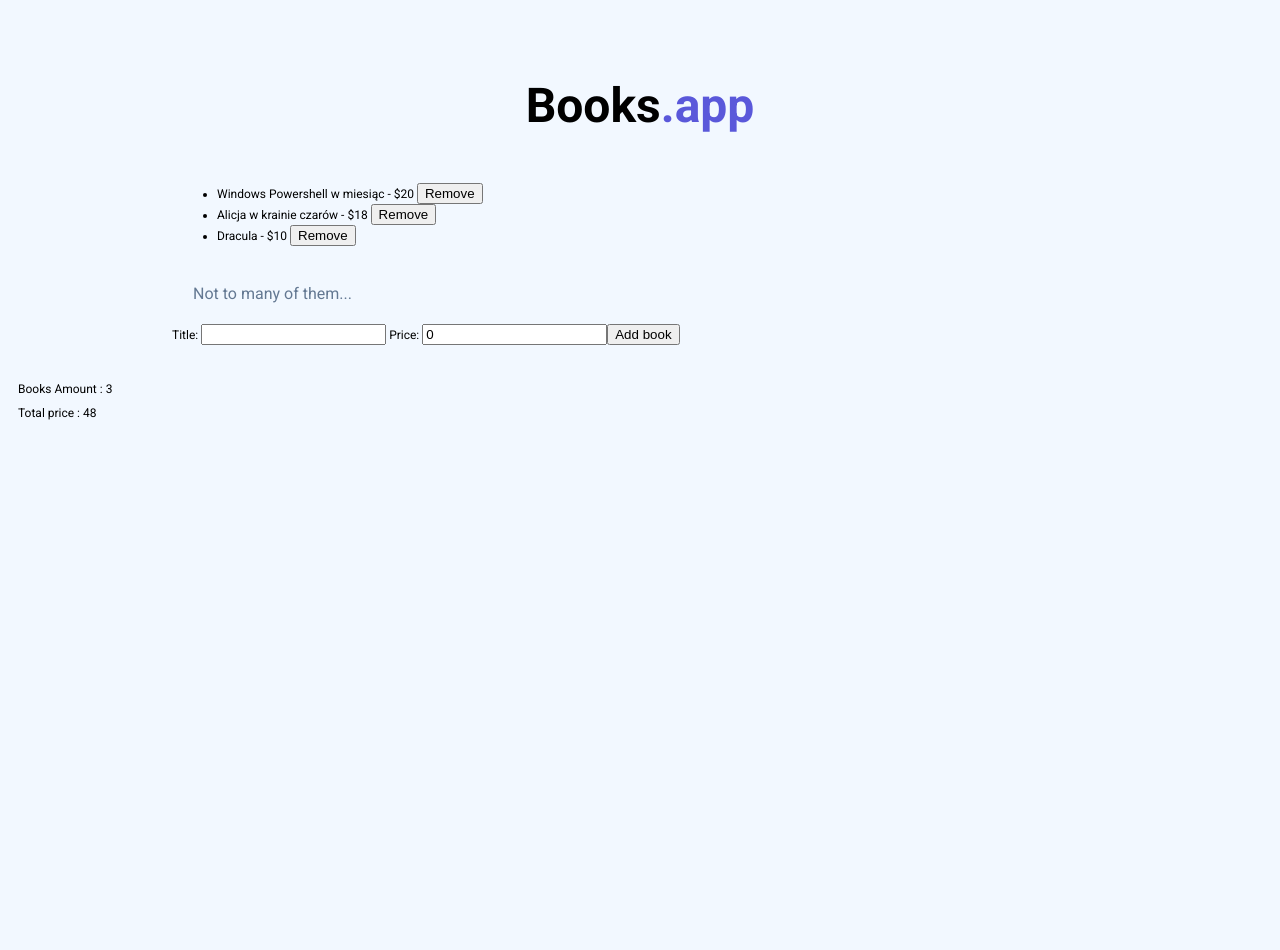
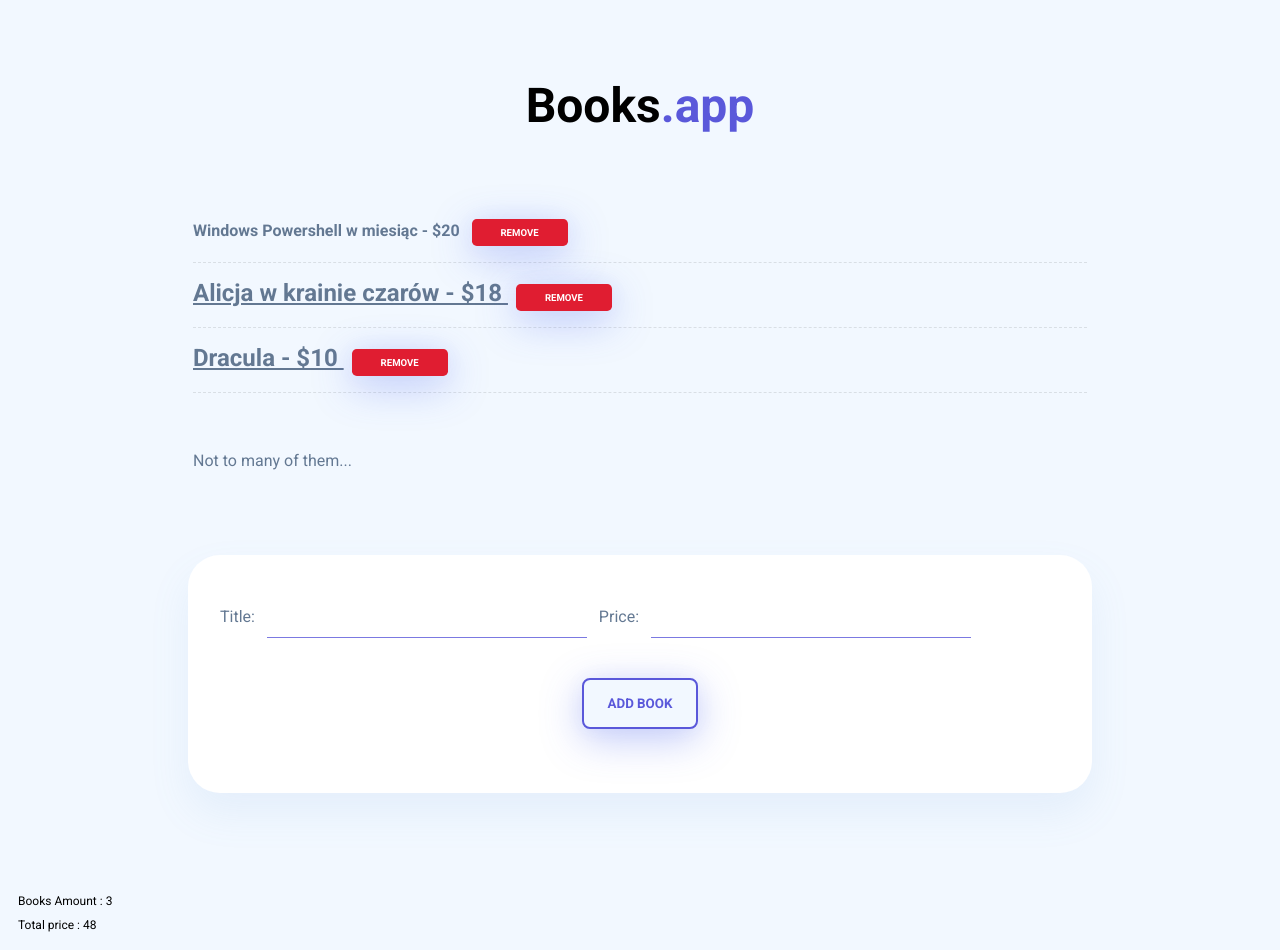
Before and after one commit to Kotiz/Books_course, a Vue app: page / in a window 1280 px wide. Before the commit the page ends 800 px from the top, so only its background shows below. Built offline with nearby package versions, Linux system fonts and the light colour scheme.

Commit message:
Następny etap zrobiony czyli stylowanie

```diff
--- a/src/App.vue
+++ b/src/App.vue
@@ -2,9 +2,10 @@
 import BooksList from './components/BooksList.vue'
 import BooksLengthMsg from './components/BooksLengthMsg.vue'
 import booksSummary from './components/BookSummary.vue'
+import BookForm from './components/BookForm.vue'
 // import booksItem from './components/BooksItems.vue'
 export default {
-  components: { BooksList, BooksLengthMsg, booksSummary },
+  components: { BooksList, BooksLengthMsg, booksSummary, BookForm },
   name: 'App',
   data: () => ({
     books: [
@@ -20,13 +21,12 @@ export default {
         title: 'Dracula',
         price: 10
       }
-    ],
-    form: {
-      title: '',
-      price: 0
-    }
+    ]
   }),
   methods: {
+    addBook (book) {
+      this.books.push({ ...book })
+    },
     removeBook (index) {
       this.books.splice(index, 1)
       console.log('delete', index)
@@ -50,17 +50,7 @@ export default {
     </header>
     <books-list @remove="removeBook" :books="books" />
     <books-length-msg :books="books"/>
-    <form @submit.prevent="handleSubmit">
-      <label>
-        Title:
-        <input v-model="form.title" type="text" name="title">
-      </label>
-      <label>
-        Price:
-        <input v-model="form.price" type="number" name="price">
-      </label>
-      <button type="submit">Add book</button>
-    </form>
+    <book-form @add="addBook"/>
   </div>
   <books-summary :books="books" />
 </template>
--- a/src/components/BookForm.vue
+++ b/src/components/BookForm.vue
@@ -4,7 +4,7 @@ export default {
   data: () => ({
     form: {
       title: '',
-      price: 0
+      price: null
     }
   }),
   methods: {
@@ -24,13 +24,13 @@ export default {
       </label>
       <label>
         Price:
-        <input v-model="form.price" type="number" name="price">
+        <input v-model="form.price" type="number" name="price" class="form__input">
       </label>
       <button class="form__btn">Add book</button>
     </form>
 </template>
 <style lang="scss">
-    .form {
+.form {
       border-radius: 2rem;
       margin: 4rem 1rem;
       box-shadow: 0 20px 40px 0 rgba(107,154,212,.1);
@@ -40,7 +40,6 @@ export default {
       overflow: hidden;
       font-size: 1rem;
       color: #637892;
-
       &__input {
         background: none;
         border: none;
@@ -57,7 +56,6 @@ export default {
         transition: .2s;
         font-size: 1rem;
       }
-
       &__btn {
         padding: 1rem 1.5rem;
         border: none;
@@ -77,4 +75,4 @@ export default {
         border-radius: 0.5rem;
       }
     }
-    </style>
+</style>
--- a/src/components/BooksList.vue
+++ b/src/components/BooksList.vue
@@ -15,11 +15,50 @@ export default {
 </script>
 <template>
   <div>
-    <ul>
-      <li :key="index" v-for="(book, index) in books">
+    <ul class="books-list">
+      <li class="books-list__item" :class="book.price < 20 && 'books-list__item--promotion' " :key="index" v-for="(book, index) in books">
         {{ book.title }} - ${{ book.price }}
-        <button @click="$emit('remove', index)">Remove</button>
+        <button class="books-list__btn" @click="$emit('remove', index)">Remove</button>
       </li>
     </ul>
   </div>
 </template>
+<style lang="scss">
+  .books-list {
+    font-size: 1rem;
+    list-style-type: none;
+    margin: 1rem 0;
+    padding: 1rem;
+    color: #637892;
+    font-weight: 700;
+      &__item {
+      padding: 1rem 0;
+      border-bottom: .0625rem dashed rgba(0,0,0,.1);
+    }
+      &__btn {
+      color: #fff;
+      box-shadow: 0 10px 40px 0 rgba(76,104,239,.35), 0 0 20px 0 rgba(76,104,239,.05);
+      border-radius: .3rem;
+      border: none;
+      font-family: inherit;
+      text-transform: uppercase;
+      font-weight: 700;
+      min-width: 6rem;
+      text-align: center;
+      cursor: pointer;
+      transition: .2s;
+      background: #e01d31;
+      color: #fff;
+      padding: .5rem 1rem;
+      font-size: .6rem;
+      margin: 0 .5rem;
+      &:hover {
+      box-shadow: 0 20px 40px 0 rgba(76,104,239,.35);
+      }
+    }
+  }
+  .books-list__item--promotion {
+    font-size: 1.5rem;
+    text-decoration: underline;
+  }
+  </style>
```
